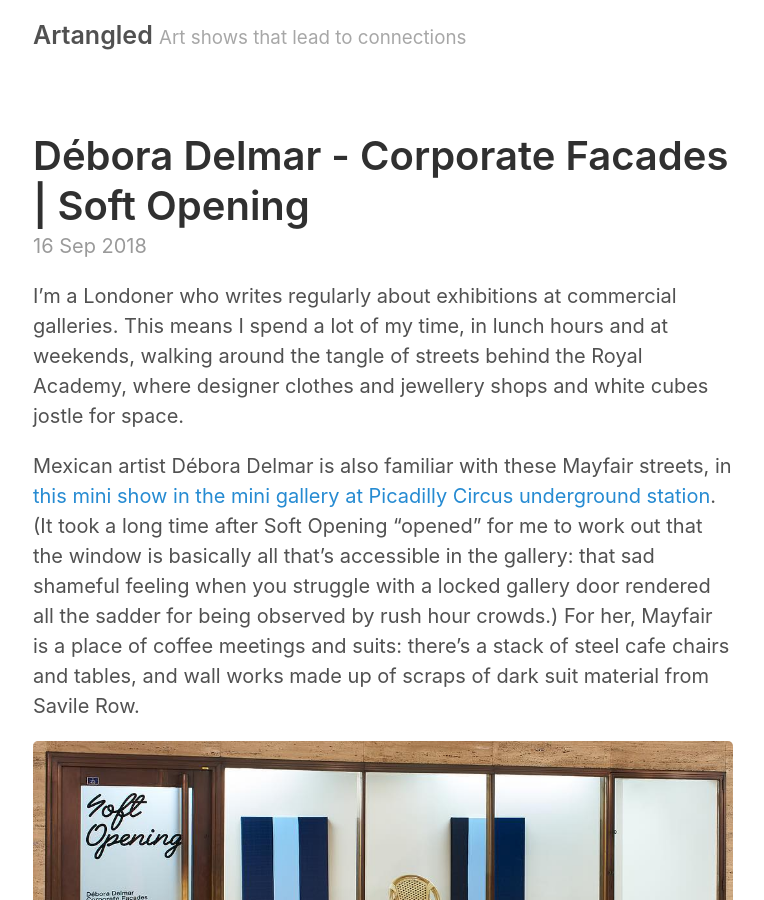
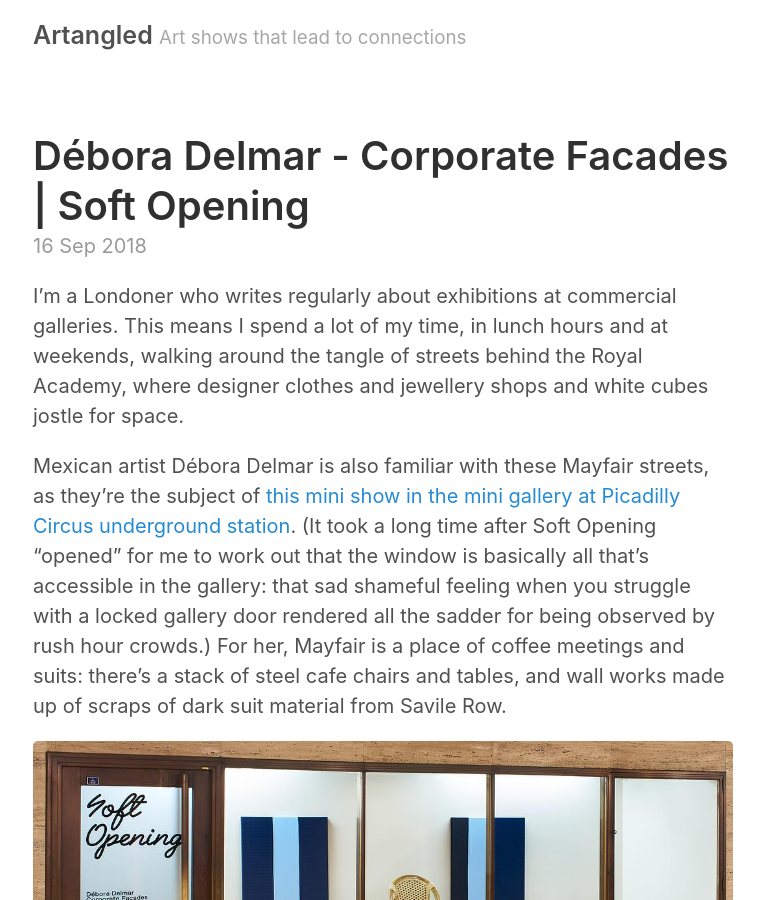
Before and after one commit to JMDKC/jmdkc.github.io, a Jekyll site: the page built from _posts/2018-09-16-delmar-soft.md, in a window 1280 px wide and 900 px high. Shown: the whole window, without its empty margins (257-1021 px from the left). Built offline with Jekyll 4.4.1, drawn with Linux system fonts in a browser that asks for light colours.

Commit message:
amended delmar post

```diff
--- a/_posts/2018-09-16-delmar-soft.md
+++ b/_posts/2018-09-16-delmar-soft.md
@@ -5,7 +5,7 @@ title: Débora Delmar - Corporate Facades | Soft Opening
 
 I'm a Londoner who writes regularly about exhibitions at commercial galleries. This means I spend a lot of my time, in lunch hours and at weekends, walking around the tangle of streets behind the Royal Academy, where designer clothes and jewellery shops and white cubes jostle for space.
 
-Mexican artist Débora Delmar is also familiar with these Mayfair streets, in [this mini show in the mini gallery at Picadilly Circus underground station](http://images.xhbtr.com/v2/pdfs/587/Corporate_Facades.pdf). (It took a long time after Soft Opening "opened" for me to work out that the window is basically all that's accessible in the gallery: that sad shameful feeling when you struggle with a locked gallery door rendered all the sadder for being observed by rush hour crowds.) For her, Mayfair is a place of coffee meetings and suits: there's a stack of steel cafe chairs and tables, and wall works made up of scraps of dark suit material from Savile Row.
+Mexican artist Débora Delmar is also familiar with these Mayfair streets, as they're the subject of [this mini show in the mini gallery at Picadilly Circus underground station](http://images.xhbtr.com/v2/pdfs/587/Corporate_Facades.pdf). (It took a long time after Soft Opening "opened" for me to work out that the window is basically all that's accessible in the gallery: that sad shameful feeling when you struggle with a locked gallery door rendered all the sadder for being observed by rush hour crowds.) For her, Mayfair is a place of coffee meetings and suits: there's a stack of steel cafe chairs and tables, and wall works made up of scraps of dark suit material from Savile Row.
 
 ![Installation view](/Assets/delmar-soft.jpg)
 
```
